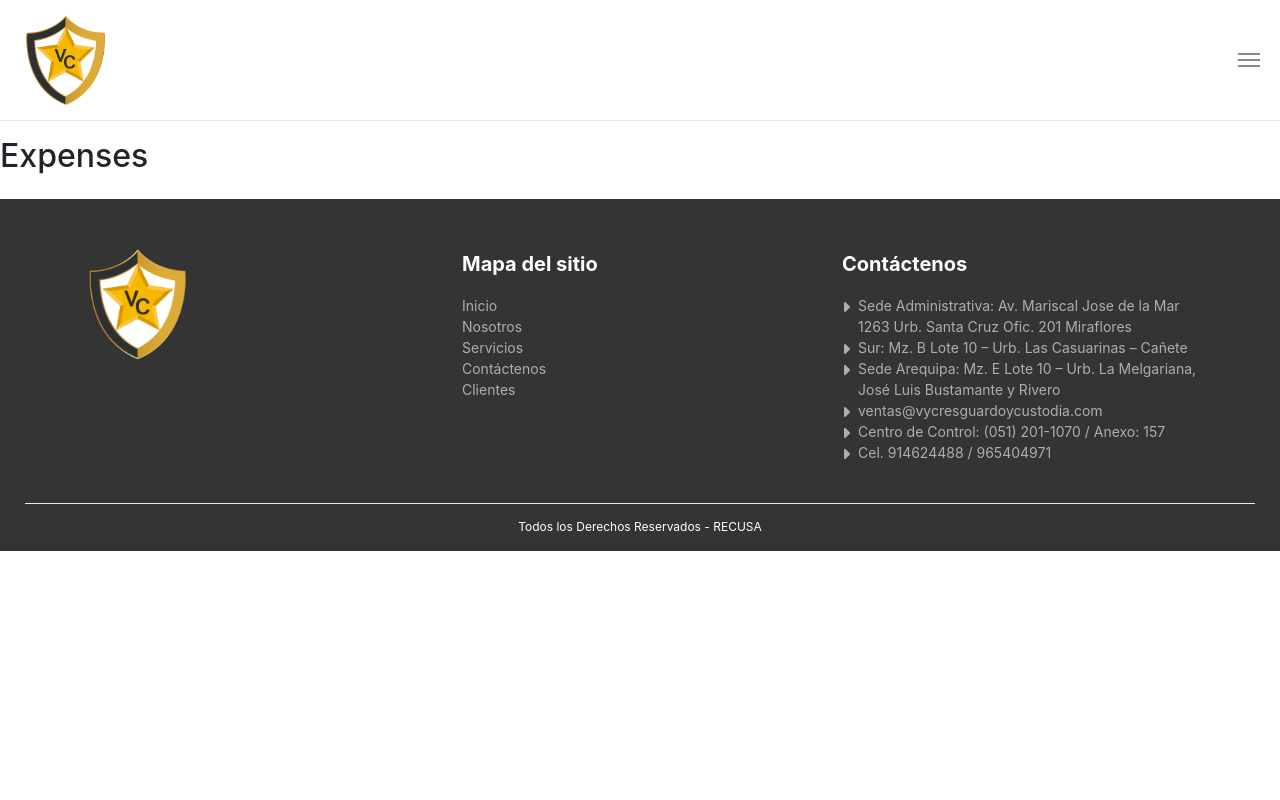
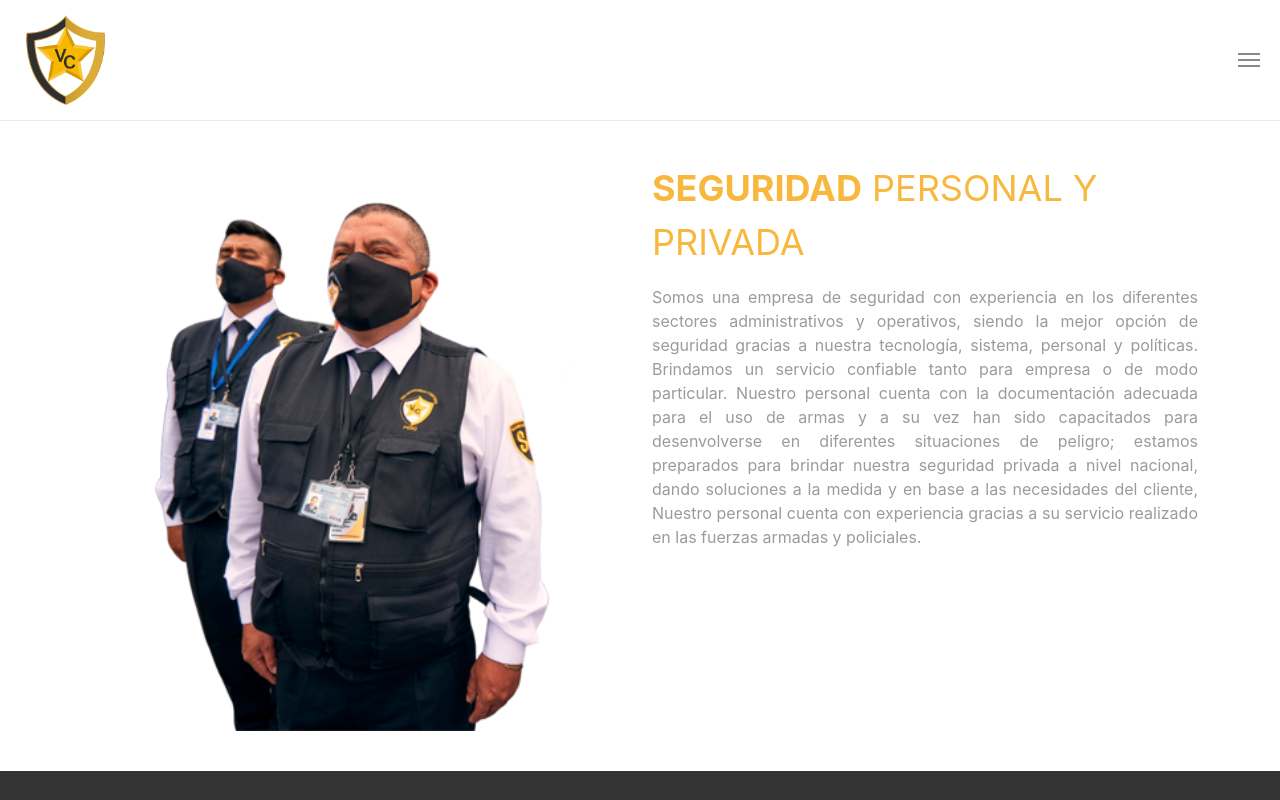
Before and after one commit to NagroAfic/vycpage, a React (Vite) app: page /nosotros in a window 1280 px wide. Shown: the top 800 px of the page. Built offline with nearby package versions, Linux system fonts and the light colour scheme.

Commit message:
Correcion imagen

```diff
--- a/src/components/footer.jsx
+++ b/src/components/footer.jsx
@@ -6,7 +6,7 @@ function Footer() {
                     <div className="col-12 col-md-4 mb-4">
                         <img src="/src/images/logo_recusa_web.png" width="100%" alt="" className="footer-logo"/>
                     </div>
-                    <div className="col-12 col-md-4 mb-4">
+                    <div className="col-12 col-md-4 mb-4 ">
                         <div className="footer-info">
                             <p>Mapa del sitio</p>
                             <a href="">Inicio</a>
--- a/src/index.css
+++ b/src/index.css
@@ -126,6 +126,9 @@ footer{
   padding-bottom: 15px;
   color: white;
 }
+.top-image{
+  width: 550px;
+}
 /*INICIO - CONOCENOS*/
 .conocenos{
   width: 100%;
--- a/src/routes/nosotros.jsx
+++ b/src/routes/nosotros.jsx
@@ -1,7 +1,28 @@
-export default function Expenses() {
+
+import Nosotros from '../images/nosotros/nosotros.png'
+export default function nosotros() {
     return (
-      <main style={{ padding: "1rem 0" }}>
-        <h2>Expenses</h2>
+      <main className="App">
+        <section className="top">
+          <div className="container">
+            <div className="row">
+              <div className="col-12 col-md-6">
+                <div className="top-image">
+                  <img src={Nosotros} width="100%" alt="" />
+                </div>
+              </div>
+              <div className="col-12 col-md-6">
+                <p className="top-titulo text-uppercase"><strong>SEGURIDAD</strong> PERSONAL Y PRIVADA  </p>
+                <p className="top-info">Somos una empresa de seguridad con experiencia en los diferentes sectores administrativos y operativos,
+                siendo la mejor opción de seguridad gracias a nuestra tecnología, sistema, personal y políticas. Brindamos un servicio confiable tanto para empresa o de modo particular.
+                Nuestro personal cuenta con la documentación adecuada para el uso de armas y a su vez han sido capacitados para desenvolverse en diferentes situaciones de peligro; estamos
+                preparados para brindar nuestra seguridad privada a nivel nacional, dando soluciones
+                a la medida y en base a las necesidades del cliente, Nuestro personal cuenta con experiencia gracias a su servicio realizado en las fuerzas armadas y policiales.</p>
+              </div>
+            </div>
+          </div>
+        </section>
+
       </main>
     );
-  }
+}
```
